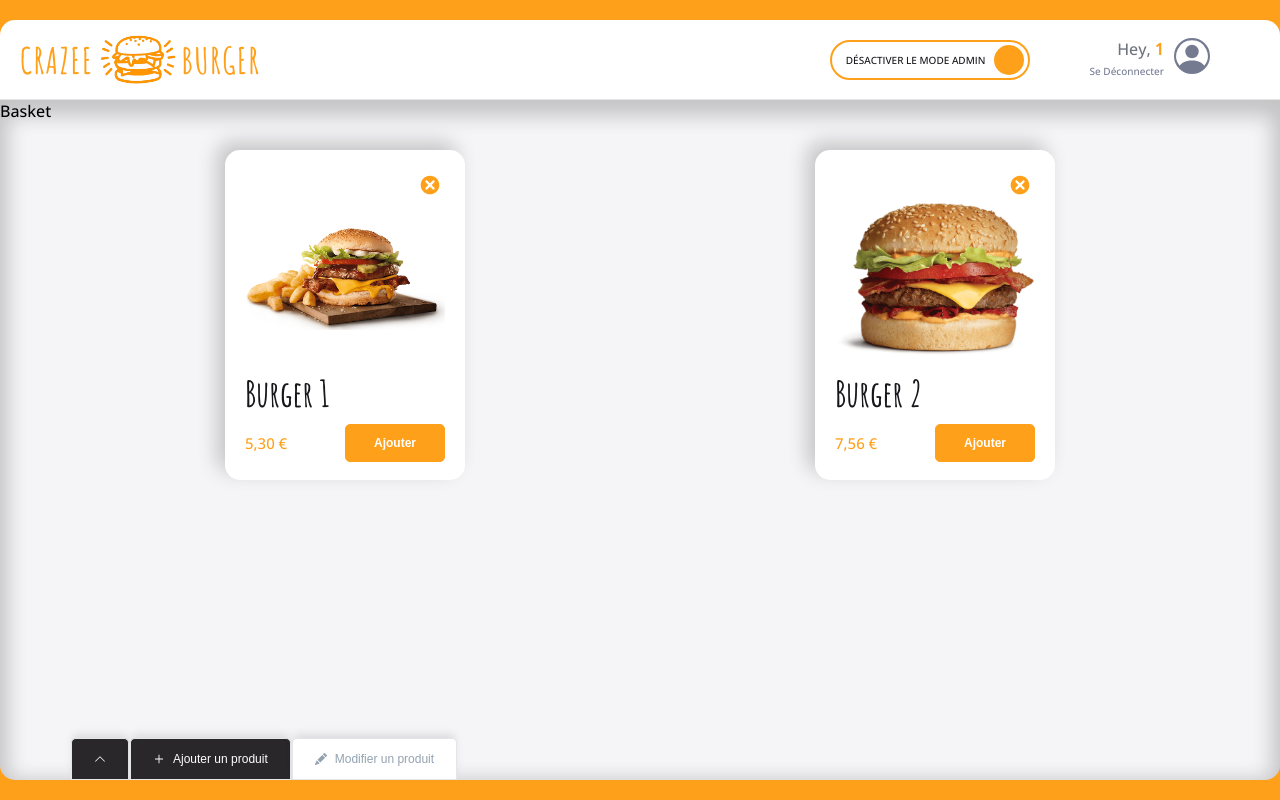
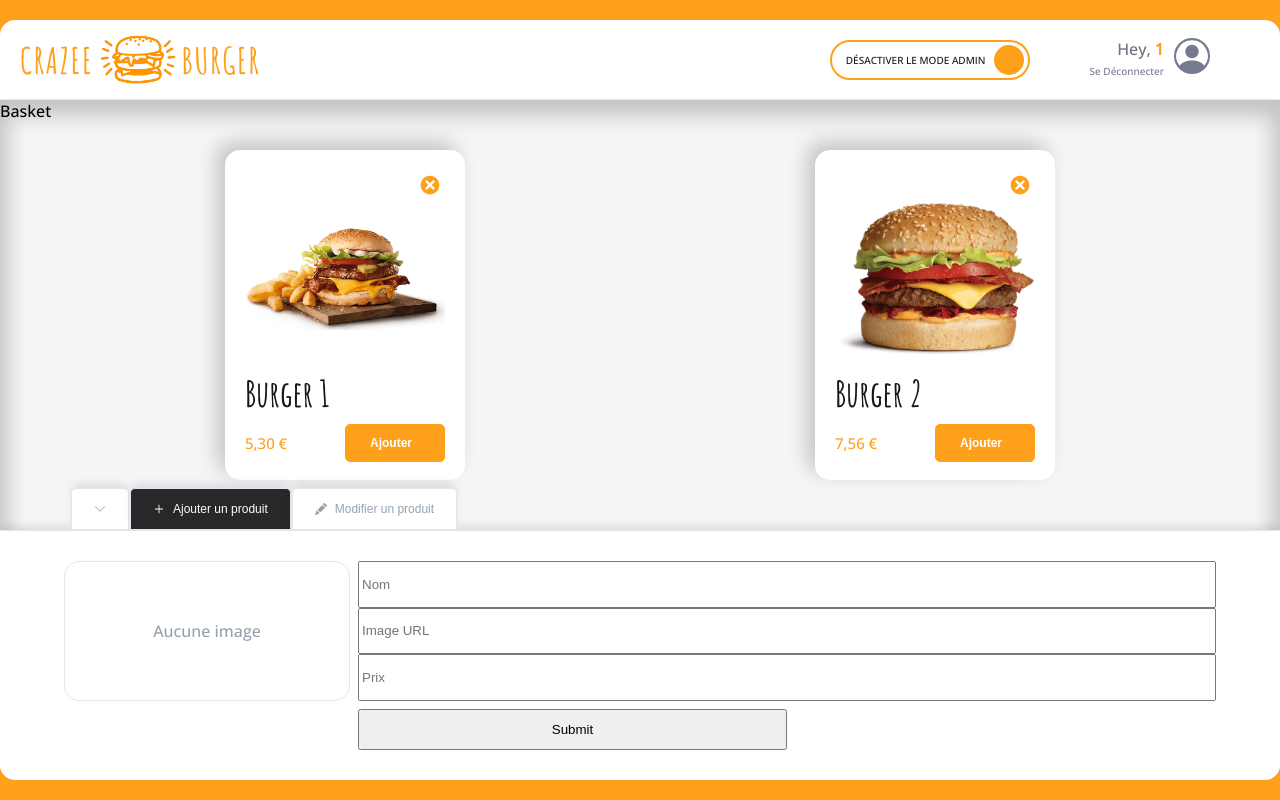
Before and after one commit to BryanHobin/crazee-burger, a React (Vite) app: page /order/1 in a window 1280 px wide. Built offline with nearby package versions, Linux system fonts and the light colour scheme; a web font is replaced by a local one.

Commit message:
🚧  F08 : Rework styles and emptyPage

```diff
--- a/src/components/pages/login/LoginForm.jsx
+++ b/src/components/pages/login/LoginForm.jsx
@@ -65,12 +65,6 @@ const LoginFormStyled = styled.form`
     font-size: ${theme.fonts.size.P4};
   }
 
-  .icon{
-      display: flex;
-      align-items: center;
-      justify-content: center;
-      font-size: ${theme.fonts.size.SM};
-      margin-left: 10px;
-    }
+
 
 `;
--- a/src/components/pages/order/Main/Admin/AdminPanel/AddForm.jsx
+++ b/src/components/pages/order/Main/Admin/AdminPanel/AddForm.jsx
@@ -89,6 +89,8 @@ const AddFormStyled = styled.form`
   .inputs{
    grid-area: 1 / 2 / 4 / 3;
    display: grid;
+
+   input{}
   }
   .submit{
    grid-area: 4 / 2 / 4 / 3;
--- a/src/components/pages/order/Main/Menu/EmptyMenuClient.jsx
+++ b/src/components/pages/order/Main/Menu/EmptyMenuClient.jsx
@@ -1,9 +1,6 @@
-import { useContext } from 'react';
 import { styled } from 'styled-components';
-import OrderContext from '../../../../../context/OrderContext';
 
 export default function EmptyMenuClient() {
- const { resetMenu } = useContext(OrderContext)
 
 
  return (
--- a/src/components/pages/order/OrderPage.jsx
+++ b/src/components/pages/order/OrderPage.jsx
@@ -11,7 +11,7 @@ const DEFAULT_MENU = fakeMenu.SMALL
 export default function OrderPage() {
   //state
   const [isAdminMode, setIsAdminMode] = useState(true)
-  const [isCollapsed, setIsCollapsed] = useState(true)
+  const [isCollapsed, setIsCollapsed] = useState(false)
   const [isEditSelected, setIsEditSelected] = useState(false)
   const [isAddSelected, setIsAddSelected] = useState(true)
   const [currentTab, setCurrentTab] = useState("add");
--- a/src/components/reusable-ui/PrimaryButton.jsx
+++ b/src/components/reusable-ui/PrimaryButton.jsx
@@ -5,7 +5,7 @@ export default function PrimaryButton({ label, Icon, className }) {
   return (
     <PrimaryButtonStyled className={className}>
       <span>{label}</span>
-      {Icon && Icon}
+      <div className="icon">{Icon && Icon}</div>
     </PrimaryButtonStyled>
   )
 }
@@ -46,4 +46,11 @@ const PrimaryButtonStyled = styled.button`
       opacity: 0.6;
       cursor: not-allowed;
     }
+
+    .icon{
+      display: flex;
+      align-items: center;
+      justify-content: center;
+      margin-left: ${theme.gridUnit}px;
+    }
 `;
--- a/src/components/reusable-ui/TextInput.jsx
+++ b/src/components/reusable-ui/TextInput.jsx
@@ -7,7 +7,7 @@ export default function TextInput({ value, onChange, Icon, ...extraProps }) {
   //render
   return (
     <InputStyled>
-      {Icon && Icon}
+      <div className="icon">{Icon && Icon}</div>
       <input
         value={value}
         onChange={onChange}
@@ -27,11 +27,13 @@ const InputStyled = styled.div`
 
 
     .icon{
-      color:yellow;
+      display: flex;
+      align-items: center;
+      justify-content: center;
       font-size: ${theme.fonts.size.SM};
       margin-right: ${theme.gridUnit}px;
+      margin-left: ${theme.gridUnit}px;
       color:  ${theme.colors.greySemiDark};
-
     }
 
     input{
```
